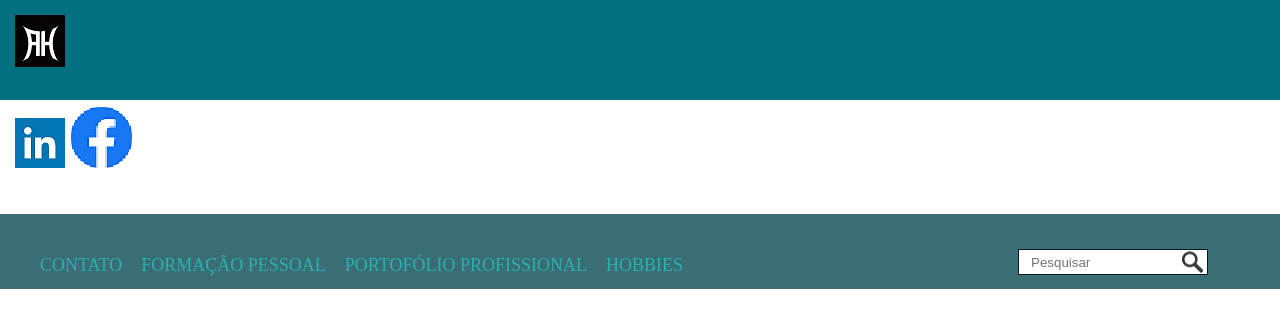
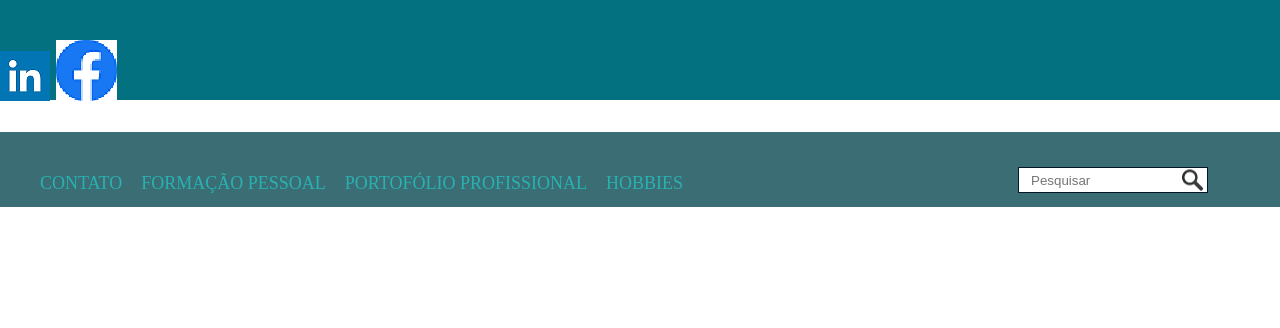
Before and after one commit to AbelHammes/abelhammes.github.io, a plain HTML site: page index.html in a window 1280 px wide. Shown: the top 328 px of the page. Drawn offline with Linux system fonts and the light colour scheme.

Commit message:
Add files via upload

```diff
--- a/index.html
+++ b/index.html
@@ -9,8 +9,6 @@
         <header class="menu-principal"> <!--cabeçalho-->
             <main>
                 <div class="header-1">
-                    <div class="logo">
-                        <img src="logo.png">  <!-- buscnado imagem na pasta igm-->
 
                     <div class="redes-sociais">
                         <ul>
@@ -27,7 +25,7 @@
 
                         </ul>
 
-                    </div>
+
                     </div>
                 </div>
 
--- a/main.css
+++ b/main.css
@@ -24,7 +24,7 @@ main{
     font-size: 25px;
     color: rgba(45, 47, 53, 0.973);
     float: left;
-    width: 70%;
+    width: 100%;
     text-decoration: none;
     text-transform: uppercase;
 }
```
